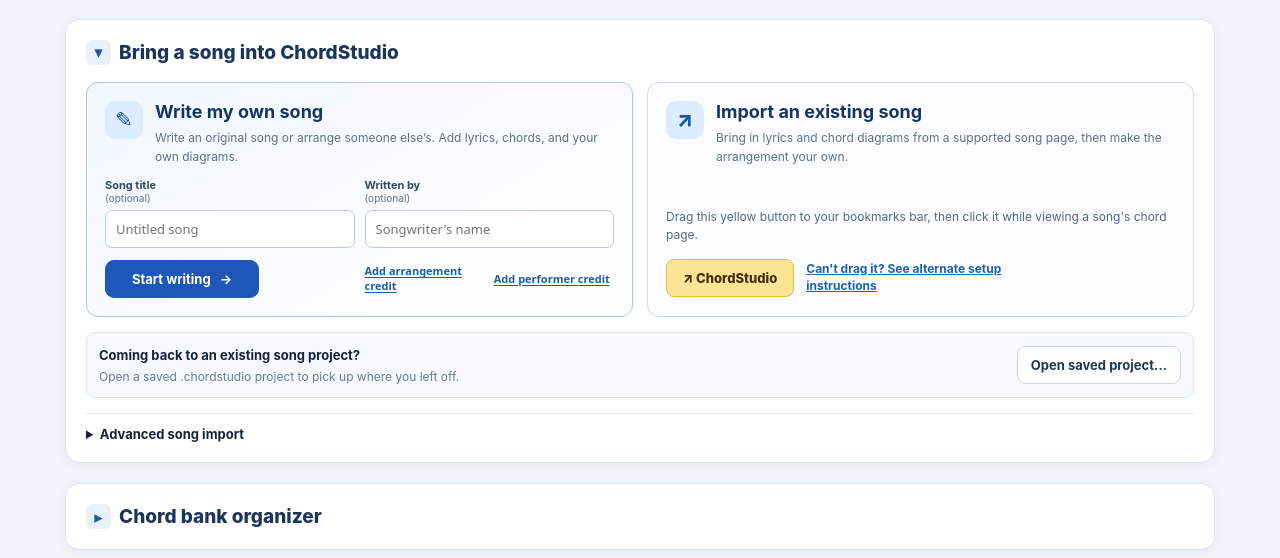
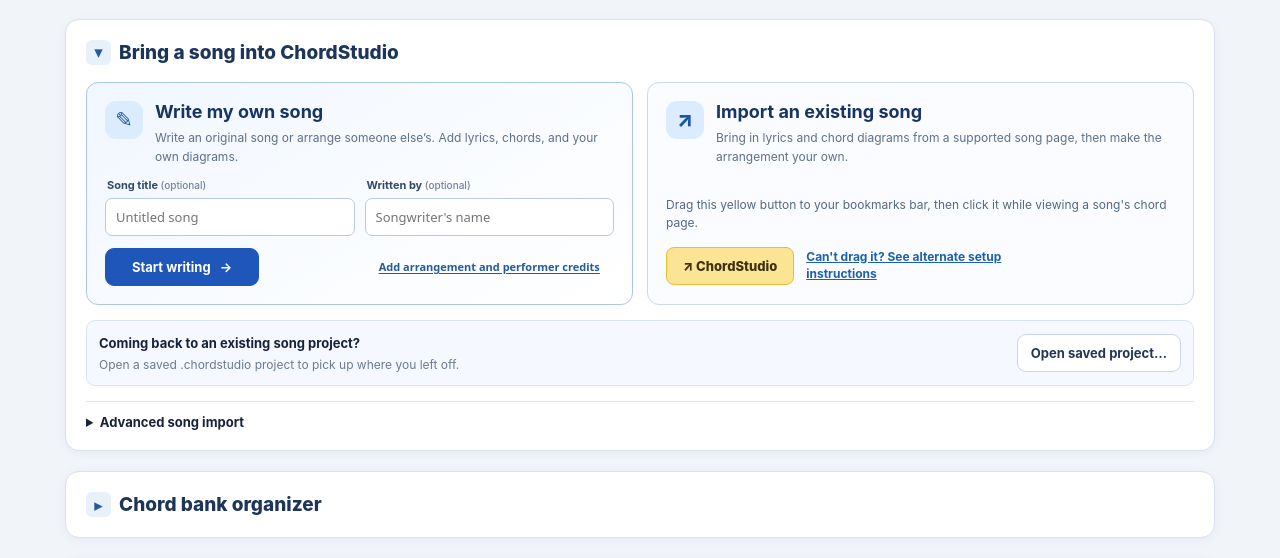
Before and after one commit to Olsens11/ChordStudio, a plain HTML site: page index.html in a window 1280 px wide. Shown: the part 217-775 px from the top of the page. Drawn offline with Linux system fonts and the light colour scheme.

Commit message:
Release single centered credits link and streamlined Start writing dialog

```diff
--- a/index.html
+++ b/index.html
@@ -101,14 +101,13 @@
  <div class="song-start-choices" aria-label="Choose how to start">
   <section class="song-start-option compose-start">
     <div class="song-start-top"><span class="start-icon" aria-hidden="true">✎</span><div><h3>Write my own song</h3><p>Write an original song or arrange someone else’s. Add lyrics, chords, and your own diagrams.</p></div></div>
-    <div class="compose-fields"><label for="newSongTitle">Song title <span class="field-optional">(optional)</span><input id="newSongTitle" type="text" placeholder="Untitled song" maxlength="200"></label>
-    <label for="newSongArtist">Written by <span class="field-optional">(optional)</span><input id="newSongArtist" type="text" placeholder="Songwriter's name" maxlength="200"></label></div>
+    <div class="compose-fields">
+      <label for="newSongTitle"><span class="compose-field-label">Song title <span class="field-optional">(optional)</span></span><input id="newSongTitle" type="text" placeholder="Untitled song" maxlength="200"></label>
+      <label for="newSongArtist"><span class="compose-field-label">Written by <span class="field-optional">(optional)</span></span><input id="newSongArtist" type="text" placeholder="Songwriter's name" maxlength="200"></label>
+    </div>
     <div class="compose-actions">
       <button id="startOriginalSong" class="primary" type="button">Start writing <span aria-hidden="true">→</span></button>
-      <div class="optional-credits">
-        <button id="addArrangementCredit" type="button" aria-haspopup="dialog" aria-controls="songDetailsDialog">Add arrangement credit</button>
-        <button id="addPerformerCredit" type="button" aria-haspopup="dialog" aria-controls="songDetailsDialog">Add performer credit</button>
-      </div>
+      <button id="addCredits" type="button" aria-haspopup="dialog" aria-controls="songDetailsDialog">Add arrangement and performer credits</button>
     </div>
   </section>
   <section class="song-start-option import-start">
@@ -374,7 +373,7 @@
  <label for="songDetailsWritten">Written by (optional)<input id="songDetailsWritten" type="text" maxlength="200" placeholder="Songwriter's name"></label>
  <label for="songDetailsArtist">As performed by (optional)<input id="songDetailsArtist" type="text" maxlength="200" placeholder="Artist or band"></label>
  <label for="songDetailsArranged">Arranged by (optional)<input id="songDetailsArranged" type="text" maxlength="200" placeholder="Arranger's name"></label>
- <div class="song-details-actions"><button id="songDetailsCancel" type="button">Cancel</button><button id="songDetailsSave" class="primary" type="button">Apply details</button><button id="songDetailsStart" class="primary" type="button" hidden>Start writing →</button></div>
+ <div class="song-details-actions"><button id="songDetailsCancel" type="button">Cancel</button><button id="songDetailsSave" class="primary" type="button" hidden>Apply details</button><button id="songDetailsStart" class="primary" type="button" hidden>Start writing →</button></div>
  </dialog>
  <dialog id="linkDialog" class="song-details-dialog link-dialog no-print" aria-labelledby="linkHeading">
  <div class="song-details-header"><h3 id="linkHeading">Insert QR code / link</h3><button id="linkClose" type="button" aria-label="Close">×</button></div>
@@ -450,7 +449,7 @@
  <div class="chord-builder-actions"><button id="builderCancel" type="button">Cancel</button><button id="builderSave" class="primary" type="button">Save chord to organizer</button></div>
 </dialog>
 <footer class="no-print">Independent, open-source chord-sheet formatter. Not affiliated with the sites you import from. No song lyrics are bundled; import only material you are authorized to use.</footer>
-<link rel="stylesheet" href="layout.css?v=20261011-credits-modal-focus-1">
+<link rel="stylesheet" href="layout.css?v=20261011-combined-credits-1">
 <script src="workflow.js?v=20261011-project-restore-1" defer></script>
 <script src="app.js?v=20261011-credits-modal-focus-1" defer></script>
 <script src="layout.js?v=20261011-layout-credits-qr-2" defer></script>
@@ -462,7 +461,7 @@
 <script src="emoji.js?v=20261010-menus-tuning-1" defer></script>
 <script src="chord-builder.js?v=20261011-credits-modal-focus-1" defer></script>
 <script src="import-helper.js?v=20261011-credits-insert-1" defer></script>
-<script src="new-song.js?v=20261011-credits-modal-focus-1" defer></script>
+<script src="new-song.js?v=20261011-combined-credits-1" defer></script>
 <script src="chord-theory.js?v=20261010-menus-tuning-1" defer></script>
 <script src="voicings.js?v=20261011-voicing-save-1" defer></script>
 <script src="song-key.js?v=20261011-key-import-fix-2" defer></script>
```
